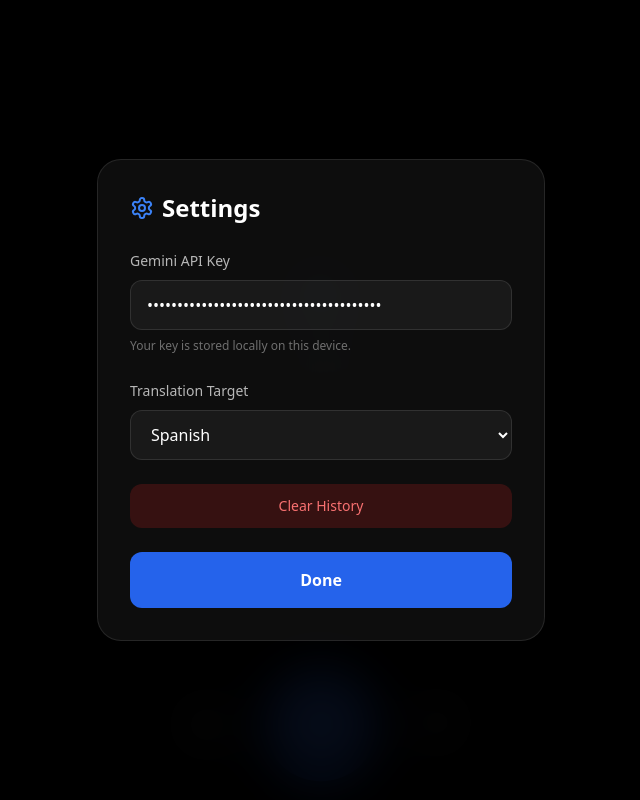
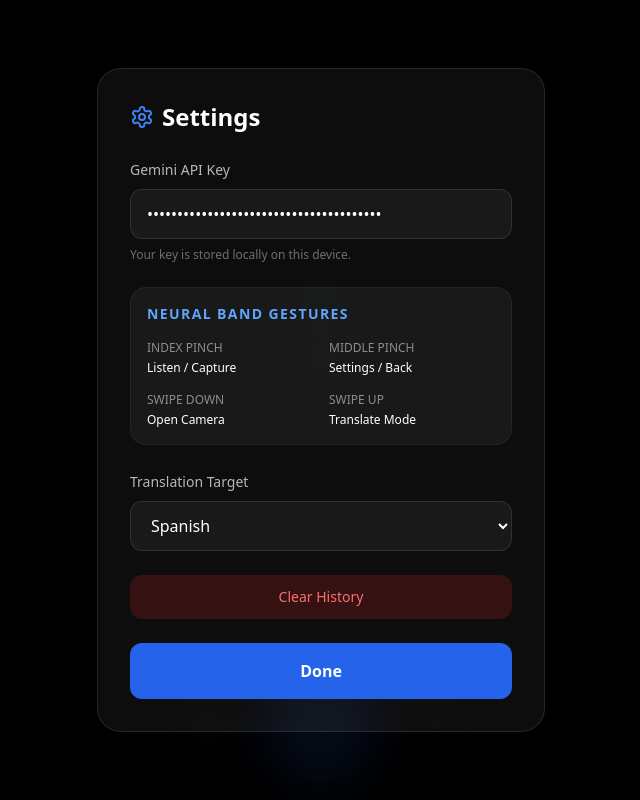
Before and after one commit to majdinuk1/gemini-meta-glass, a React (Vite) app: page / in a window 1280 px wide. Both pictures are taken after a click on the button 1254 px from the left and 30 px from the top of the page. Shown: the whole page, without its empty margins (319-959 px from the left). Built offline with nearby package versions, Linux system fonts and the light colour scheme.

Commit message:
Add Meta Neural Band gesture support

```diff
--- a/index.html
+++ b/index.html
@@ -4,6 +4,7 @@
     <meta charset="UTF-8" />
     <link rel="icon" type="image/svg+xml" href="/vite.svg" />
     <meta name="viewport" content="width=device-width, initial-scale=1.0, maximum-scale=1.0, user-scalable=no" />
+    <meta name="mrbd-web-app-capable" content="yes" />
     <title>Gemini Meta Glass</title>
     <style>
       body {
--- a/src/App.tsx
+++ b/src/App.tsx
@@ -64,6 +64,40 @@ export default function App() {
     chatEndRef.current?.scrollIntoView({ behavior: 'smooth' });
     localStorage.setItem('GEMINI_CHAT_HISTORY', JSON.stringify(messages));
   }, [messages]);
+
+  // Initialize Speech Recognition
+  useEffect(() => {
+    const handleKeyDown = (e: KeyboardEvent) => {
+      // Meta Neural Band Gesture Mappings
+      switch(e.key) {
+        case 'Enter': // Index Pinch
+          if (showCamera) {
+            captureImage();
+          } else {
+            toggleListening();
+          }
+          break;
+        case 'Escape': // Middle Pinch
+          if (showSettings) {
+            setShowSettings(false);
+          } else if (showCamera) {
+            setShowCamera(false);
+          } else {
+            setShowSettings(true);
+          }
+          break;
+        case 'ArrowDown': // Swipe Down
+          if (!showCamera) startCamera();
+          break;
+        case 'ArrowUp': // Swipe Up
+          setIsTranslateMode(prev => !prev);
+          break;
+      }
+    };
+
+    window.addEventListener('keydown', handleKeyDown);
+    return () => window.removeEventListener('keydown', handleKeyDown);
+  }, [showCamera, showSettings, isTranslateMode]);
 
   // Initialize Speech Recognition
   useEffect(() => {
@@ -370,6 +404,28 @@ export default function App() {
                 <p className="text-xs opacity-40">Your key is stored locally on this device.</p>
               </div>
 
+              <div className="space-y-4 p-4 bg-white/5 rounded-2xl border border-white/5">
+                <h3 className="text-sm font-bold text-blue-400 uppercase tracking-widest">Neural Band Gestures</h3>
+                <div className="grid grid-cols-2 gap-4 text-xs">
+                  <div className="space-y-1">
+                    <p className="opacity-50 uppercase">Index Pinch</p>
+                    <p className="font-medium">Listen / Capture</p>
+                  </div>
+                  <div className="space-y-1">
+                    <p className="opacity-50 uppercase">Middle Pinch</p>
+                    <p className="font-medium">Settings / Back</p>
+                  </div>
+                  <div className="space-y-1">
+                    <p className="opacity-50 uppercase">Swipe Down</p>
+                    <p className="font-medium">Open Camera</p>
+                  </div>
+                  <div className="space-y-1">
+                    <p className="opacity-50 uppercase">Swipe Up</p>
+                    <p className="font-medium">Translate Mode</p>
+                  </div>
+                </div>
+              </div>
+
               <div className="space-y-2">
                 <label className="text-sm font-medium opacity-70">Translation Target</label>
                 <select
```
